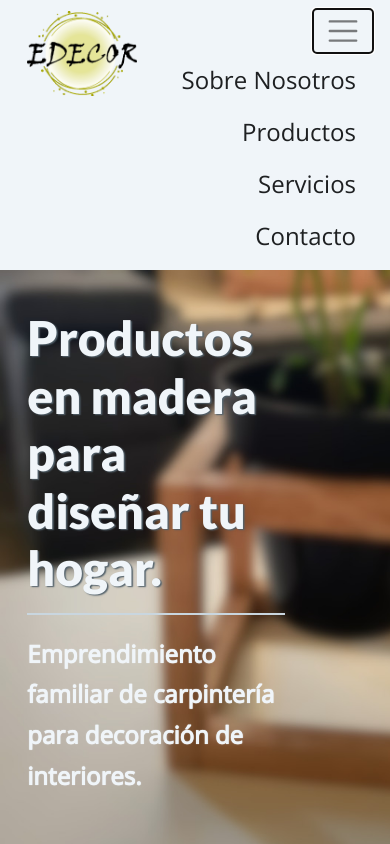
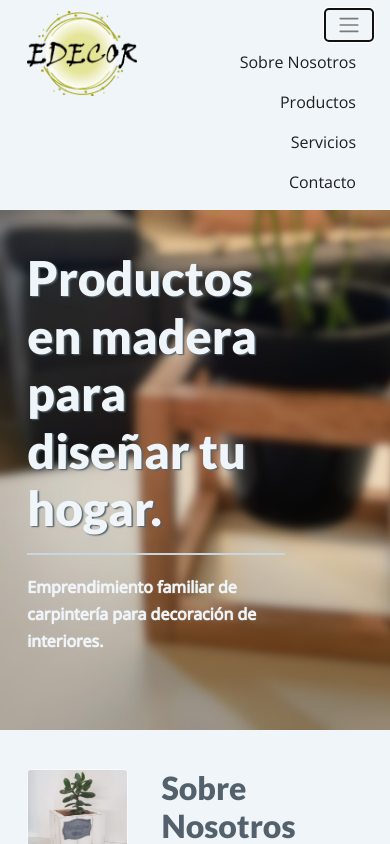
Before and after one commit to faudaux/edecorhome, a plain HTML site: page index.html in a window 390 px wide. Both pictures are taken after a click on the button "Toggle navigation". Shown: the top 844 px of the page. Drawn offline with nearby package versions, Linux system fonts and the light colour scheme.

Commit message:
Update styles.css

```diff
--- a/css/styles.css
+++ b/css/styles.css
@@ -266,7 +266,7 @@ a:hover {
   p, span {
     padding-top: 1%;
     line-height: 1.7;
-    font-size: 1.5rem;
+    font-size: 1rem;
     font-weight: 500;
   }
 
@@ -275,12 +275,4 @@ a:hover {
     font-weight: 900;
     font-size: 2rem;
   }
-
-  .encabezado-seccion {
-    font-size: 2.5rem;
-  }
-
-  .nav-link {
-    font-size: 1.5rem;
-  }
 }
```
